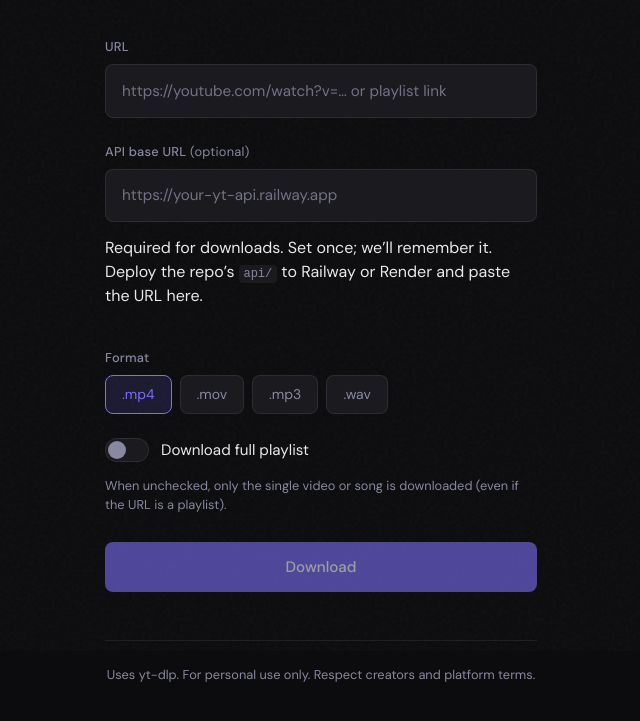
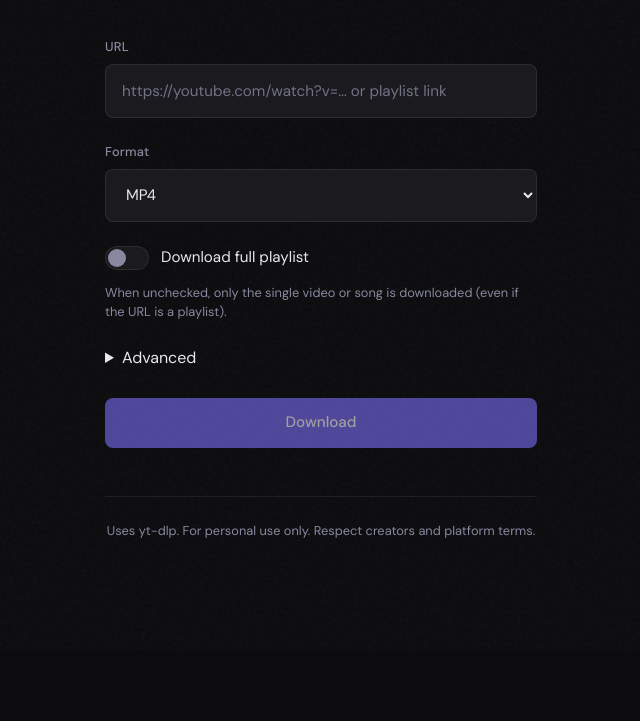
Before and after one commit to willwang0202/YT-Downloader, a plain HTML site: page index.html in a window 1280 px wide. Shown: the part 149-870 px from the top of the page, without its empty margins (319-959 px from the left). After the commit the page ends 800 px from the top, so only its background shows below. Drawn offline with Linux system fonts and the light colour scheme.

Commit message:
fix: change URL inputs from type=url to type=text to fix pattern validation error on Shorts links

```diff
--- a/index.html
+++ b/index.html
@@ -1,14 +1,18 @@
 <!DOCTYPE html>
 <html lang="en">
+
 <head>
   <meta charset="UTF-8" />
   <meta name="viewport" content="width=device-width, initial-scale=1.0" />
   <title>YT Downloader</title>
   <link rel="preconnect" href="https://fonts.googleapis.com" />
   <link rel="preconnect" href="https://fonts.gstatic.com" crossorigin />
-  <link href="https://fonts.googleapis.com/css2?family=DM+Sans:ital,opsz,wght@0,9..40,400;0,9..40,500;0,9..40,600;1,9..40,400&family=Outfit:wght@400;500;600&display=swap" rel="stylesheet" />
+  <link
+    href="https://fonts.googleapis.com/css2?family=DM+Sans:ital,opsz,wght@0,9..40,400;0,9..40,500;0,9..40,600;1,9..40,400&family=Outfit:wght@400;500;600&display=swap"
+    rel="stylesheet" />
   <link rel="stylesheet" href="styles.css" />
 </head>
+
 <body>
   <div class="noise" aria-hidden="true"></div>
   <main class="wrap">
@@ -20,51 +24,30 @@
     <form class="form" id="form" novalidate>
       <div class="field">
         <label class="label" for="url">URL</label>
-        <input
-          type="url"
-          id="url"
-          name="url"
-          class="input"
-          placeholder="https://youtube.com/watch?v=… or playlist link"
-          required
-          autocomplete="url"
-        />
+        <input type="text" id="url" name="url" class="input"
+          placeholder="https://youtube.com/watch?v=… or playlist link" required autocomplete="url" />
         <span class="input-focus"></span>
       </div>
 
-      <div class="field api-field">
-        <label class="label" for="apiUrl">API base URL <span class="optional">(optional)</span></label>
-        <input
-          type="url"
-          id="apiUrl"
-          class="input"
-          placeholder="https://your-yt-api.railway.app"
-          autocomplete="url"
-        />
+      <div class="field">
+        <label class="label" for="format">Format</label>
+        <select id="format" name="format" class="input input-select" aria-label="Output format">
+          <optgroup label="Video">
+            <option value="mp4">MP4</option>
+            <option value="mov">MOV</option>
+            <option value="webm">WebM</option>
+            <option value="mkv">MKV</option>
+          </optgroup>
+          <optgroup label="Audio">
+            <option value="mp3">MP3</option>
+            <option value="wav">WAV</option>
+            <option value="m4a">M4A</option>
+            <option value="aac">AAC</option>
+            <option value="ogg">OGG</option>
+            <option value="flac">FLAC</option>
+          </optgroup>
+        </select>
         <span class="input-focus"></span>
-        <p class="hint">Required for downloads. Set once; we’ll remember it. Deploy the repo’s <code>api/</code> to Railway or Render and paste the URL here.</p>
-      </div>
-
-      <div class="field">
-        <span class="label">Format</span>
-        <div class="format-group" role="group" aria-label="Output format">
-          <label class="format-option">
-            <input type="radio" name="format" value="mp4" checked />
-            <span>.mp4</span>
-          </label>
-          <label class="format-option">
-            <input type="radio" name="format" value="mov" />
-            <span>.mov</span>
-          </label>
-          <label class="format-option">
-            <input type="radio" name="format" value="mp3" />
-            <span>.mp3</span>
-          </label>
-          <label class="format-option">
-            <input type="radio" name="format" value="wav" />
-            <span>.wav</span>
-          </label>
-        </div>
       </div>
 
       <div class="field playlist-field">
@@ -75,6 +58,20 @@
         </label>
         <p class="hint">When unchecked, only the single video or song is downloaded (even if the URL is a playlist).</p>
       </div>
+
+      <details class="advanced">
+        <summary class="advanced-summary">Advanced</summary>
+        <div class="advanced-content">
+          <div class="field api-field">
+            <label class="label" for="apiUrl">API base URL</label>
+            <input type="text" id="apiUrl" class="input" placeholder="https://your-yt-api.railway.app"
+              autocomplete="url" />
+            <span class="input-focus"></span>
+            <p class="hint">Only needed if downloads don’t work. Deploy the repo’s <code>api/</code> to Railway or
+              Render and paste the URL here.</p>
+          </div>
+        </div>
+      </details>
 
       <div class="actions">
         <button type="submit" class="btn btn-primary" id="submit" disabled>
@@ -93,4 +90,5 @@
   <script src="config.js"></script>
   <script src="app.js"></script>
 </body>
+
 </html>
```
